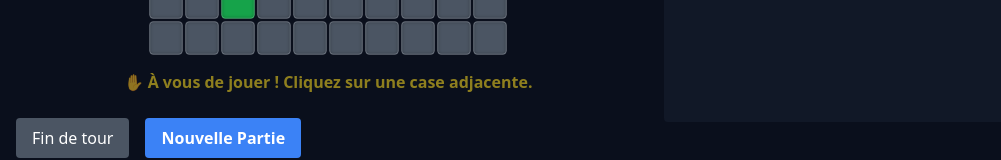
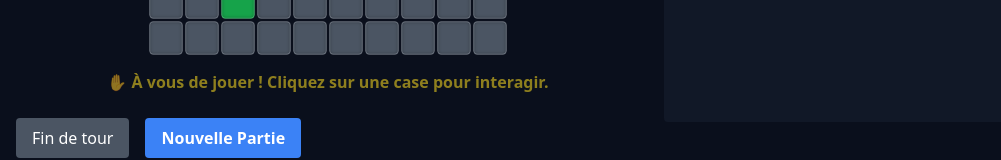
Before and after one commit to Erwan1202/Physarum, a React (Vite) app: page / in a window 1280 px wide. Both pictures are taken after a click on the button "Lancer la partie 🚀". Shown: the part 594-754 px from the top of the page, without its empty margins (0-1001 px from the left). Built offline with nearby package versions, Linux system fonts and the light colour scheme.

Commit message:
Enhance GameBoard component: add showBases prop to Grid and update interaction prompt for clarity

```diff
--- a/src/components/GameBoard.jsx
+++ b/src/components/GameBoard.jsx
@@ -97,7 +97,7 @@ function App() {
              ⏳ Tour : <span className="text-gray-300">{turn}</span></p>
           </div>
 
-          <Grid map={map} onCellClick={handleCellClick} />
+          <Grid map={map} onCellClick={handleCellClick} showBases />
 
           {selectedCoords && (
             <div className="bg-gray-800 p-3 rounded mt-2 flex gap-4 justify-center">
@@ -124,7 +124,7 @@ function App() {
 
           {currentPlayer.type === 'human' && (
             <div className="text-yellow-300 text-center font-semibold animate-pulse">
-              ✋ À vous de jouer ! Cliquez sur une case adjacente.
+              ✋ À vous de jouer ! Cliquez sur une case pour interagir.
             </div>
           )}
 
```
